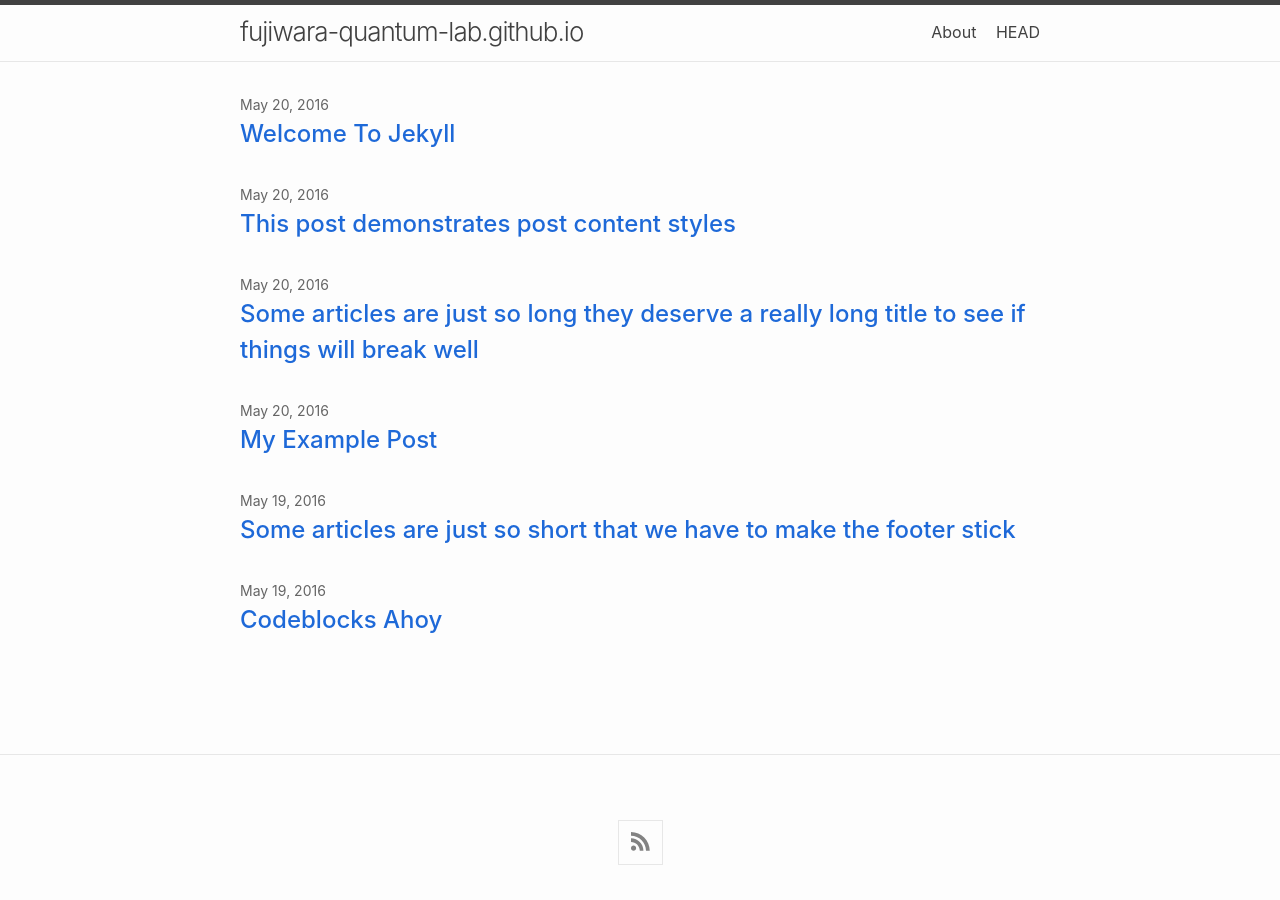
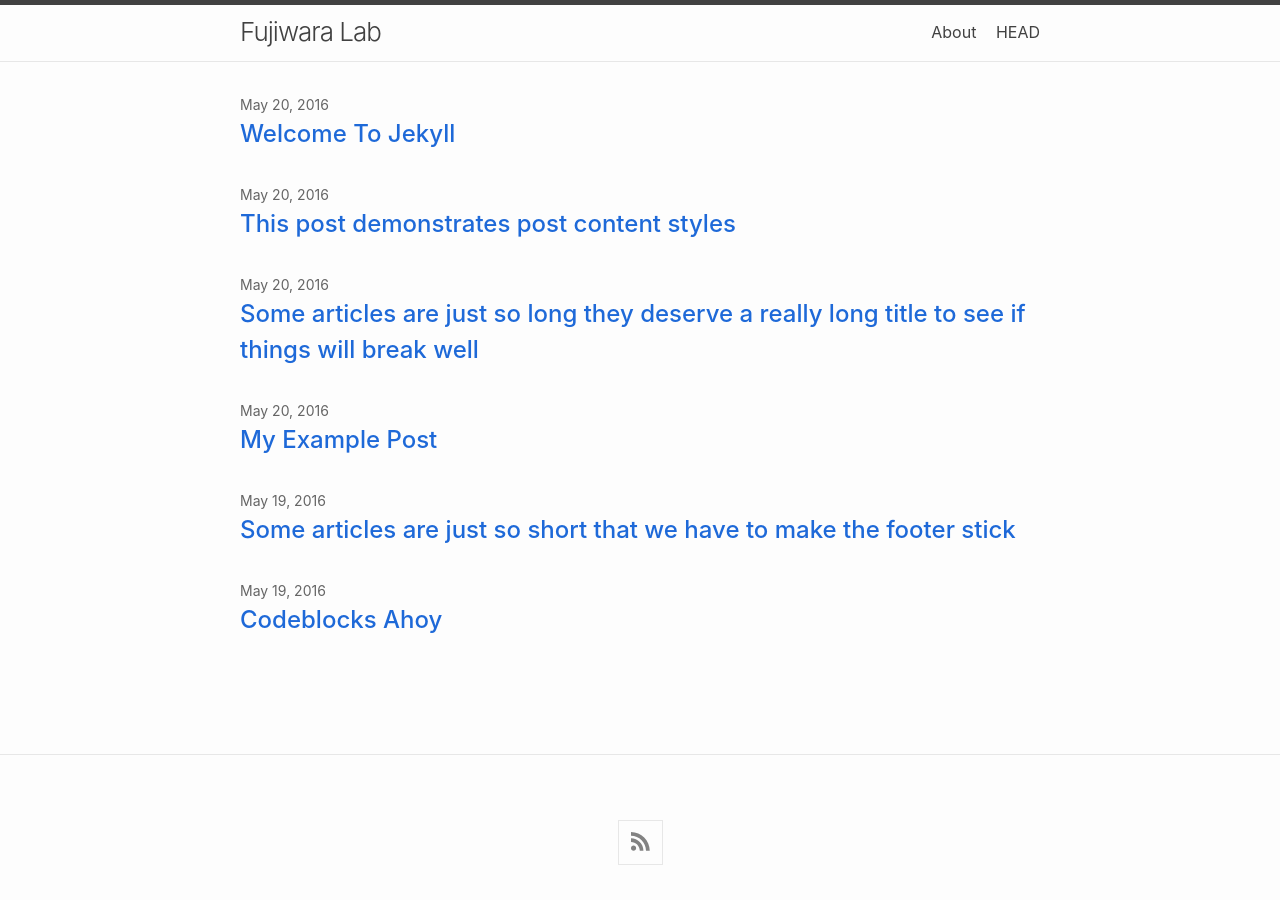
Before and after one commit to fujiwara-quantum-lab/fujiwara-quantum-lab.github.io, a Jekyll site: the page built from index.md, in a window 1280 px wide. Built offline with Jekyll 4.4.1, drawn with Linux system fonts in a browser that asks for light colours; part of the change alters nothing that is shown.

```diff
--- a/_config.yml
+++ b/_config.yml
@@ -1,7 +1,7 @@
 # Site-wide settings
 # ------------------
 #
-# title: Your awesome title
+title: Fujiwara Lab
 #
 # author:
 #   name: GitHub User
```
